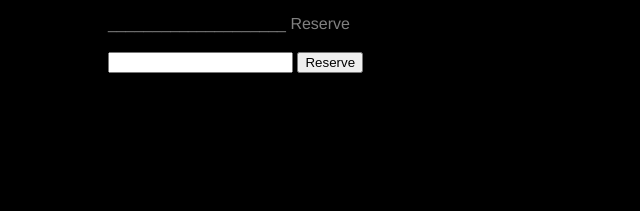
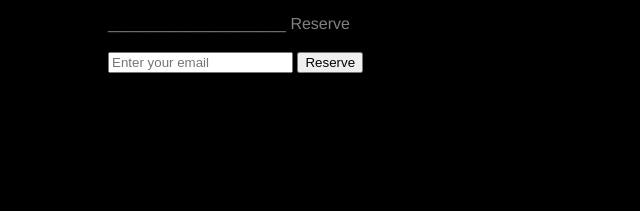
Before and after one commit to bhavana-netlify/Supersonic, a plain HTML site: page index.html in a window 1280 px wide. Shown: the part 364-575 px from the top of the page, 0-640 px from the left. Drawn offline with Linux system fonts and the light colour scheme.

Commit message:
form changes

```diff
--- a/index.html
+++ b/index.html
@@ -19,7 +19,7 @@
                   <label>Your Name: <input type="text" name="name" /></label>
                 </p> -->
                 <p>
-                  <label> <input type="email" name="email" /></label> <button class ="form" type="submit">Reserve</button>
+                  <label> <input type="email" name="email" placeholder="Enter your email"/></label> <button class ="form" type="submit">Reserve</button>
                 </p>
               </form>
         </div>
```
